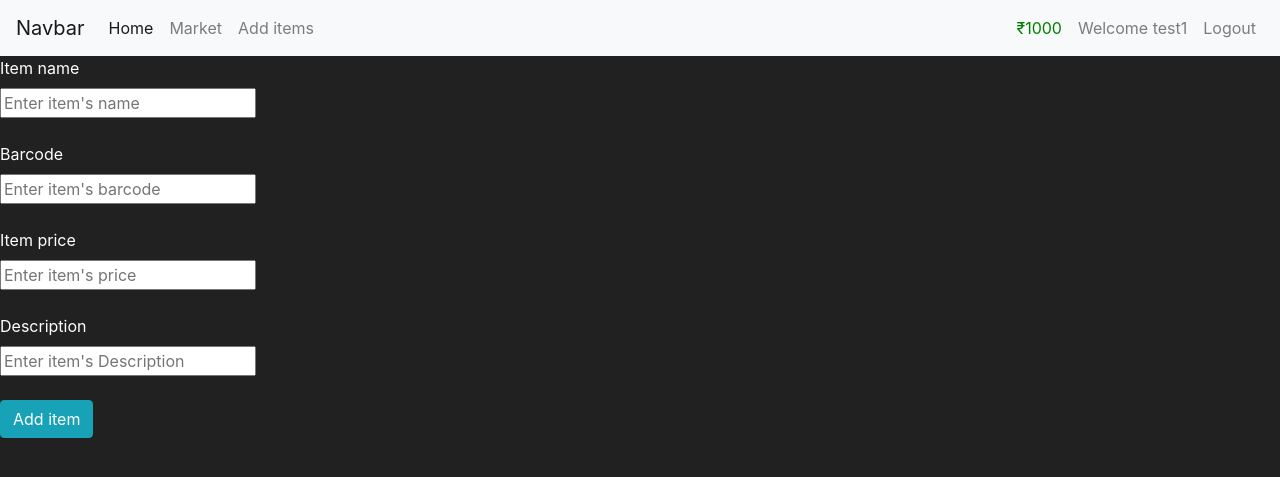
After one commit to sameer21100/market, a Flask app: page /add in a window 1280 px wide. The commit adds this page. Shown: the top 477 px of the page. Run offline with Flask 3, Linux system fonts and the light colour scheme; a user stored in the database is signed in.

Commit message:
Just added two features To delete items and one more and i don't remeber that since i implemented when i was i college

```diff
--- a/app.py
+++ b/app.py
@@ -103,6 +103,32 @@ def main():
     db.close()
     # alter_items_table()
     return render_template("home.html",users=data1)
+@app.route("/add",methods=["GET","POST"])
+def add():
+    if "user" in session:
+        if request.method=="GET":
+            return render_template("add.html")
+        else:
+
+            name=request.form["name"]
+            barcode=request.form["barcode"]
+            price=request.form["price"]
+            description=request.form["description"]
+            owner_id=session["id"]
+
+            db=get_conn()
+            cursor=db.cursor()
+            cursor.execute('''
+            insert into items (name,barcode,price,description,owner_id)
+            values(?,?,?,?,?)''',
+            (name,barcode,price,description,owner_id))
+            db.commit()
+            flash("Item added successfully")
+            return redirect(url_for('market'))
+
+    else:
+        flask("Please login first")
+        return redirect(url_for("login"))
 @app.route("/login",methods=["GET","POST"])
 def login():
     if "user" in session:
@@ -119,6 +145,8 @@ def login():
         if user and check_password_hash(user["password_hash"],password):
             session["user"]=username
             session["budget"]=user["budget"]
+            print(user["id"])
+            session["id"]=user["id"]
             # db=get_conn()
             # cursor=db.cursor()
             # cursor.execute('''
@@ -176,12 +204,21 @@ def register():
         db.commit()
         db.close()
         return redirect(url_for("login"))
+@app.route("/delete/<id>",methods=["POST"])
+def delete(id):
+    db=get_conn()
+    cursor=db.cursor()
+    cursor.execute('''
+    delete from items where id=? and owner_id=?
+    ''',(id,session['id']))
+    db.commit()
+    return redirect(url_for("market"))
 @app.route("/market")
 def market():
     if "user" in session:
         db=get_conn()
         cursor=db.cursor()
-        cursor.execute("select * from items")
+        cursor.execute("select * from items order by id desc")
         data=cursor.fetchall()
         db.close()
         return render_template("market.html",objects=data)
--- /dev/null
+++ b/templates/add.html
@@ -0,0 +1,30 @@
+{%extends "parent.html"%}
+{%block title%}
+
+{%endblock%}
+
+{%block content%}
+    <form action="" method="POST">
+        <label for="name">Item name</label>
+        <br>
+        <input type="text" name="name" placeholder="Enter item's name">
+        <br>
+        <br>
+        <label for="barcode">Barcode</label>
+        <br>
+
+        <input type="text" name="barcode" placeholder="Enter item's barcode">
+<br>
+<br>
+        <label for="price">Item price</label>
+        <br>
+        <input type="text" name="price" placeholder="Enter item's price">
+<br><br>
+        <label for="description">Description</label>
+        <br>
+        <input type="text" name="description" placeholder="Enter item's Description">
+<br>
+<br>
+        <input type="submit" class="btn btn-info" value="Add item">
+    </form>
+{%endblock%}
--- a/templates/home.html
+++ b/templates/home.html
@@ -10,7 +10,7 @@
     <div class="card-body" style="color: black">
         <h5 class="card-title">Welcome !! </h5>
         <p class="card-text">To explore the market click on the link below</p>
-        <a href="{{url_for('login')}}" class="btn btn-primary">Get Started</a>
+        <a href="{{url_for('market')}}" class="btn btn-primary">Get Started</a>
     </div>
 </div>
 
--- a/templates/login.html
+++ b/templates/login.html
@@ -19,7 +19,11 @@
         <input type="password" name="password">
     </div>
         <button type="submit" class="btn btn-primary">Login</button>
-
+        <br>
+        <br>
+        <h7>Don't have an Account?</h7>
+        <br>
+        <a href="{{url_for('register')}}" class="btn btn-primary">Sign up!!</a>
     </form>
 
 
--- a/templates/parent.html
+++ b/templates/parent.html
@@ -25,6 +25,14 @@
             <li class="nav-item">
               <a class="nav-link" href="{{url_for('market')}}">Market</a>
             </li>
+
+            {%if 'user' in session %}
+
+            <li class="nav-item">
+                <a class="nav-link username" href="/add"  >Add items</a>
+              </li>
+            {%endif %}
+
             </ul>
             <ul class="navbar-nav ml-auto">
             {% if 'user' not  in session %}
--- a/templates/register.html
+++ b/templates/register.html
@@ -35,7 +35,11 @@
 
 
 
-
+        <br>
+        <br>
+        <h7>Already a user?</h7>
+        <br>
+        <a href="{{url_for('login')}}" class="btn btn-primary">Sign in!!</a>
     </form>
 
 
```
Also changed, not shown: templates/market.html (+8 -2 lines), database.db.
